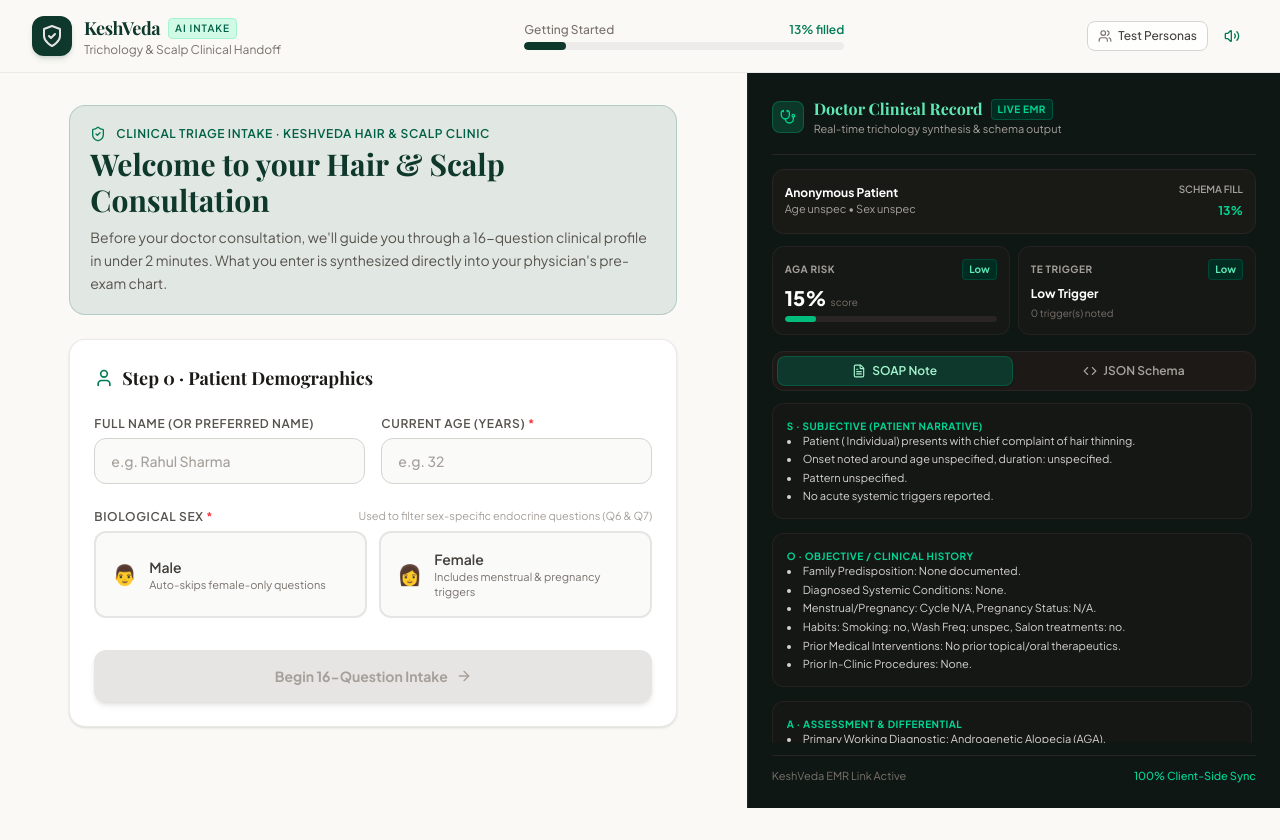
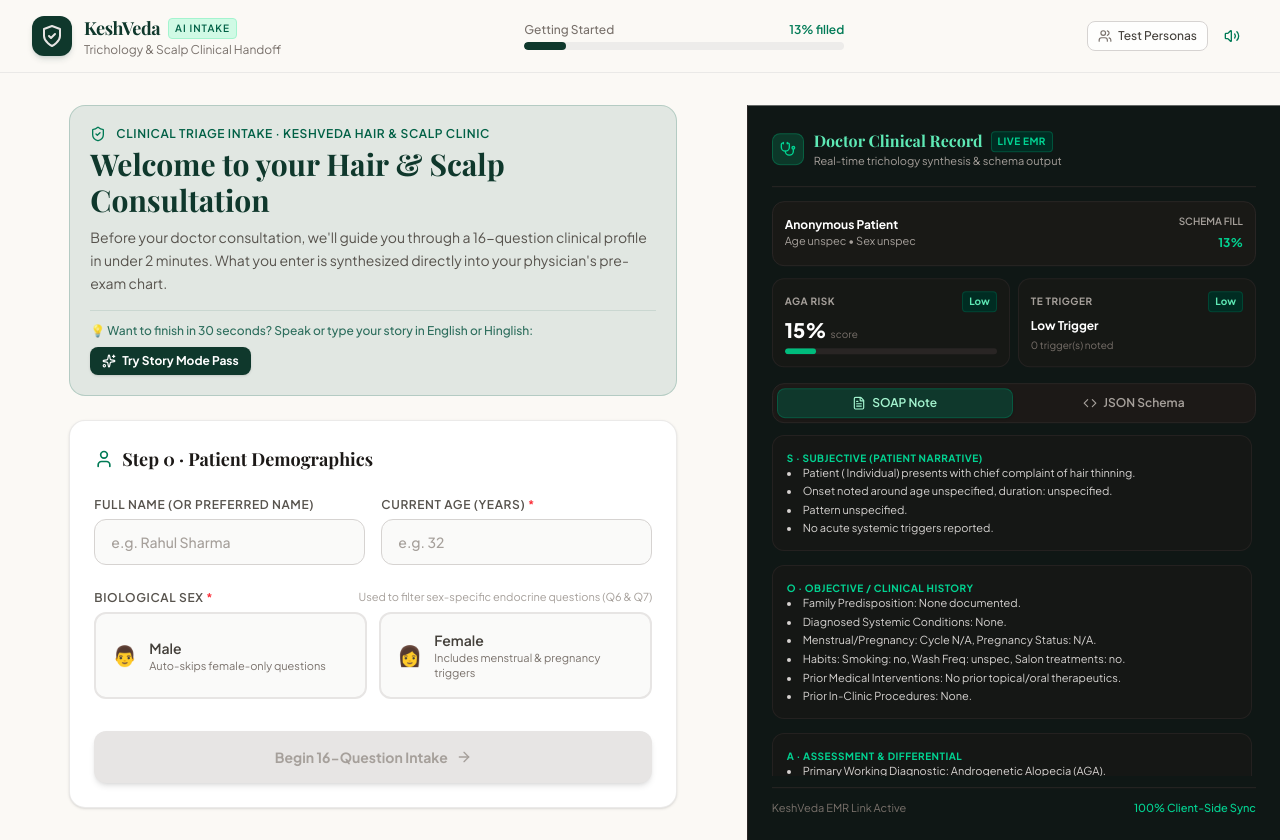
Before and after one commit to Supriyo760/KeshVeda, a React (Vite) app: page / in a window 1280 px wide. Before the commit the page ends 808 px from the top, so only its background shows below. Built offline with nearby package versions, Linux system fonts and the light colour scheme; a web font is replaced by a local one.

Commit message:
feat: keep single Story Mode Pass button in welcome card and keep navbar clean

```diff
--- a/src/components/QuestionCard/PersonalInfoStep.tsx
+++ b/src/components/QuestionCard/PersonalInfoStep.tsx
@@ -26,6 +26,19 @@ export const PersonalInfoStep: React.FC = () => {
         <p className="text-sm text-stone-600 mt-2 leading-relaxed">
           Before your doctor consultation, we'll guide you through a 16-question clinical profile in under 2 minutes. What you enter is synthesized directly into your physician's pre-exam chart.
         </p>
+
+        <div className="mt-4 pt-3 border-t border-emerald-900/10 flex flex-wrap items-center justify-between gap-2">
+          <span className="text-xs text-emerald-900/80 font-medium">
+            💡 Want to finish in 30 seconds? Speak or type your story in English or Hinglish:
+          </span>
+          <button
+            onClick={() => setIsStoryModalOpen(true)}
+            className="inline-flex items-center gap-1.5 px-3 py-1.5 rounded-lg text-xs font-bold bg-[#0F382C] text-white hover:bg-[#164e3d] shadow-sm transition-all"
+          >
+            <Sparkles className="w-3.5 h-3.5" />
+            <span>Try Story Mode Pass</span>
+          </button>
+        </div>
       </div>
 
       {/* Patient Profile Inputs */}
```
